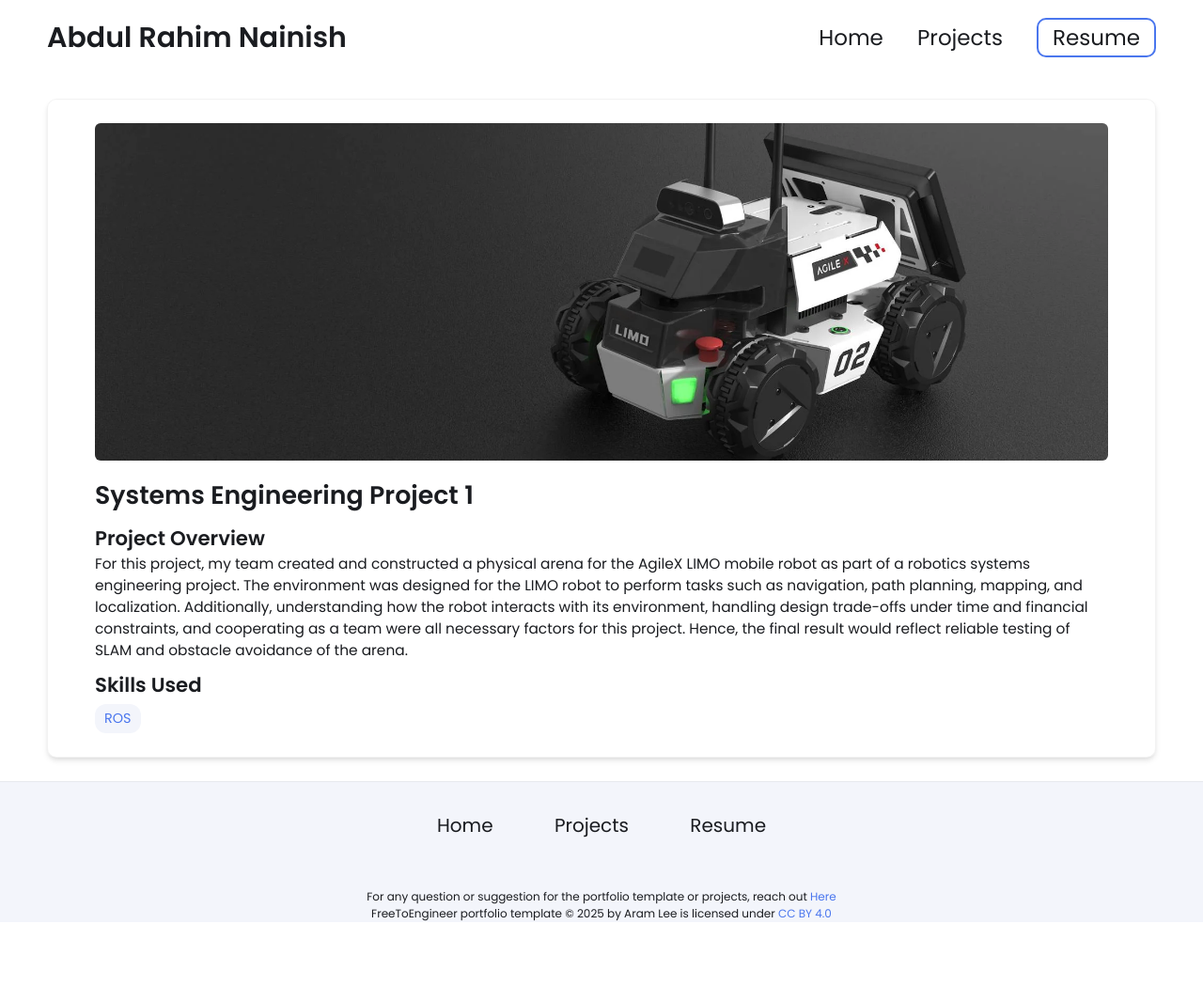
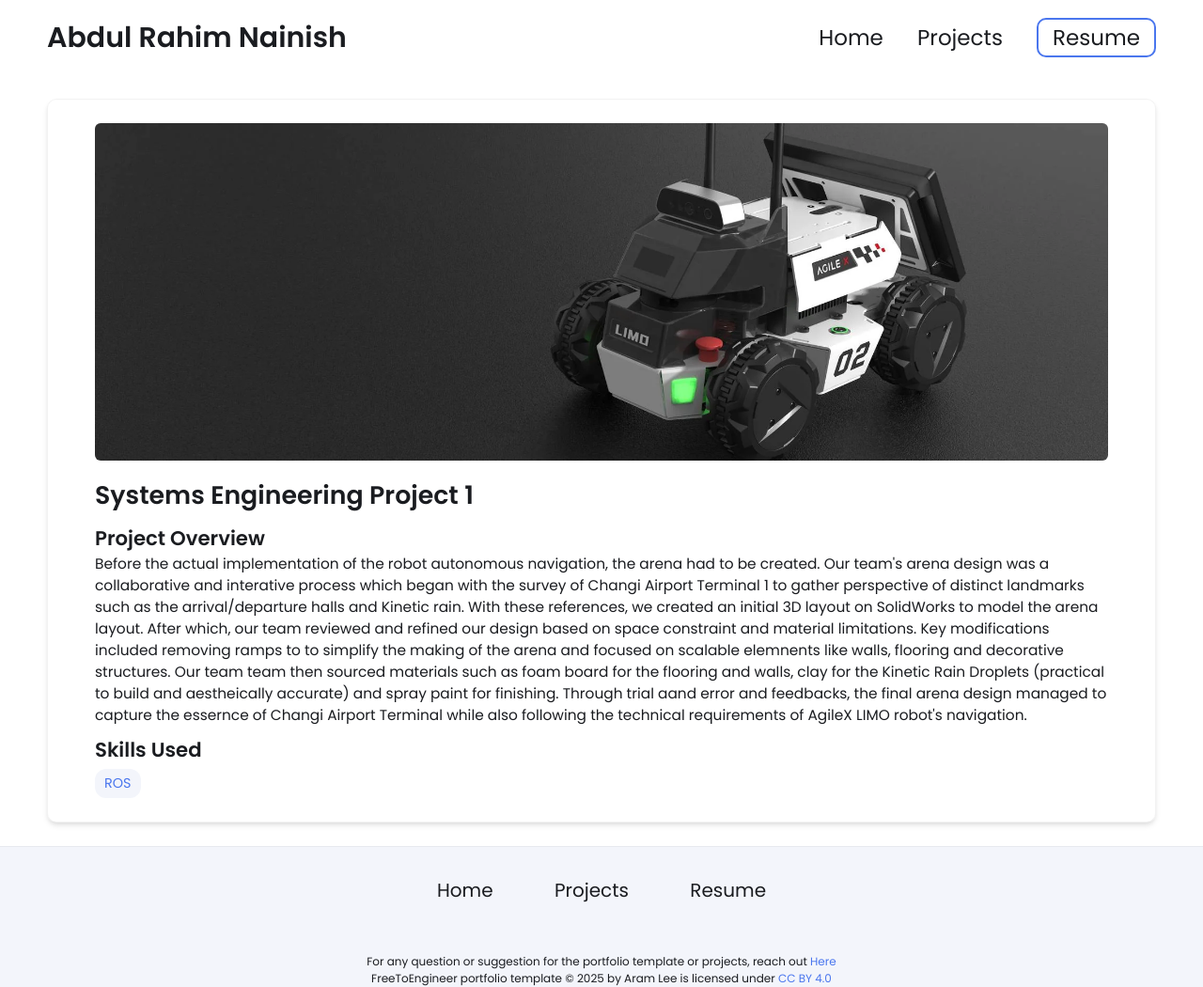
Before and after one commit to abdulrahimnainish/abdulrahimnainish.github.io, a Jekyll site: the page built from _projects/sonos-teardown/index.md, in a window 1280 px wide. Shown: the whole page at 94% size. Built offline with Jekyll 4.4.1, drawn with Linux system fonts in a browser that asks for light colours; before the commit the page ends 981 px from its top, so only the background shows below that.

Commit message:
Update index.md

```diff
--- a/_projects/sonos-teardown/index.md
+++ b/_projects/sonos-teardown/index.md
@@ -2,6 +2,11 @@
 layout: post
 title: Systems Engineering Project 1
 description: For this project, my team created and constructed a physical arena for the AgileX LIMO mobile robot as part of a robotics systems engineering project. The environment was designed for the LIMO robot to perform tasks such as navigation, path planning, mapping, and localization. Additionally, understanding how the robot interacts with its environment, handling design trade-offs under time and financial constraints, and cooperating as a team were all necessary factors for this project. Hence, the final result would reflect reliable testing of SLAM and obstacle avoidance of the arena.
+
+
+##Arena Design
+description: Before the actual implementation of the robot autonomous navigation, the arena had to be created. Our team's arena design was a collaborative and interative process which began with the survey of Changi Airport Terminal 1 to gather perspective of distinct landmarks such as the arrival/departure halls and Kinetic rain. With these references, we created an initial 3D layout on SolidWorks to model the arena layout. After which, our team reviewed and refined our design based on space constraint and material limitations. Key modifications included removing ramps to to simplify the making of the arena and focused on scalable elemnents like walls, flooring and decorative structures. Our team team then sourced materials such as foam board for the flooring and walls, clay for the Kinetic Rain Droplets (practical to build and aestheically accurate) and spray paint for finishing. Through trial aand error and feedbacks, the final arena design managed to capture the essernce of Changi Airport Terminal while also following the technical requirements of AgileX LIMO robot's navigation.
+
 skills:
   - ROS
 
```
